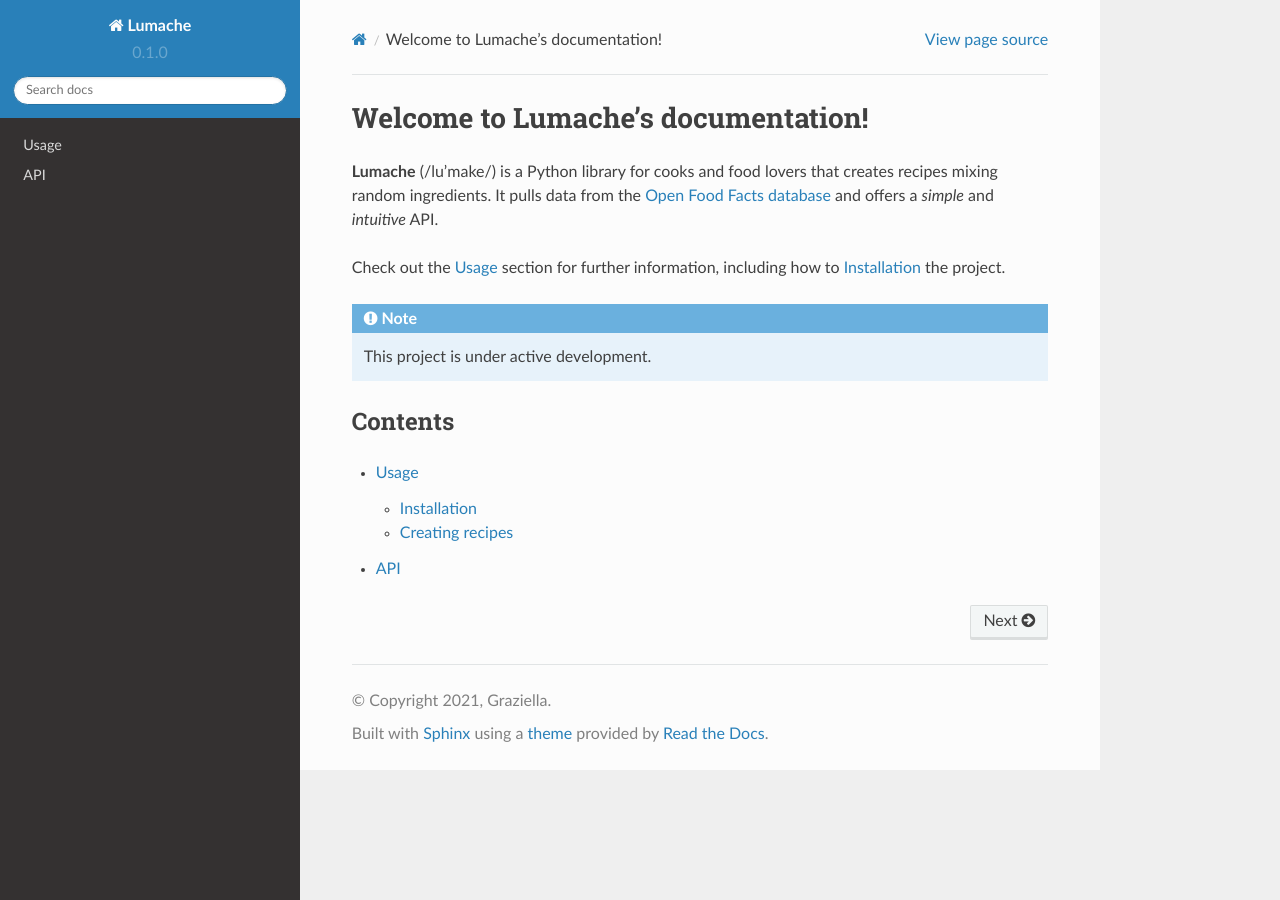
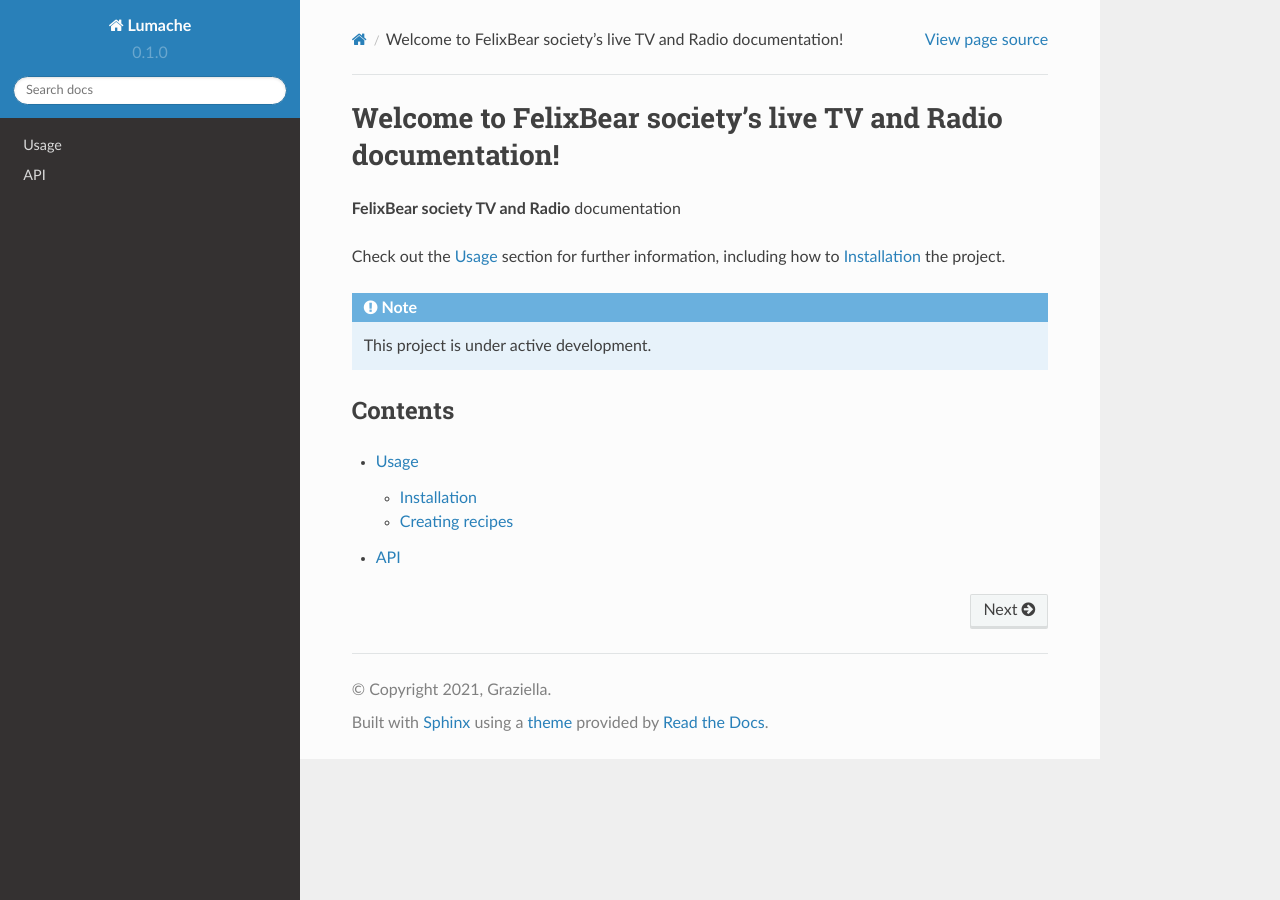
Before and after one commit to dinosaur23/FelixBear_LIVE_DOC, a Sphinx documentation site: the page built from docs/source/index.rst, in a window 1280 px wide. Built offline with Sphinx 7.4.7 and the Read the Docs theme 2.0.0, drawn with Linux system fonts in a browser that asks for light colours.

Commit message:
Update index.rst

```diff
--- a/docs/source/index.rst
+++ b/docs/source/index.rst
@@ -1,10 +1,8 @@
-Welcome to Lumache's documentation!
+Welcome to FelixBear society's live TV and Radio documentation!
 ===================================
 
-**Lumache** (/lu'make/) is a Python library for cooks and food lovers
-that creates recipes mixing random ingredients.
-It pulls data from the `Open Food Facts database <https://world.openfoodfacts.org/>`_
-and offers a *simple* and *intuitive* API.
+**FelixBear society TV and Radio** documentation
+
 
 Check out the :doc:`usage` section for further information, including
 how to :ref:`installation` the project.
```
